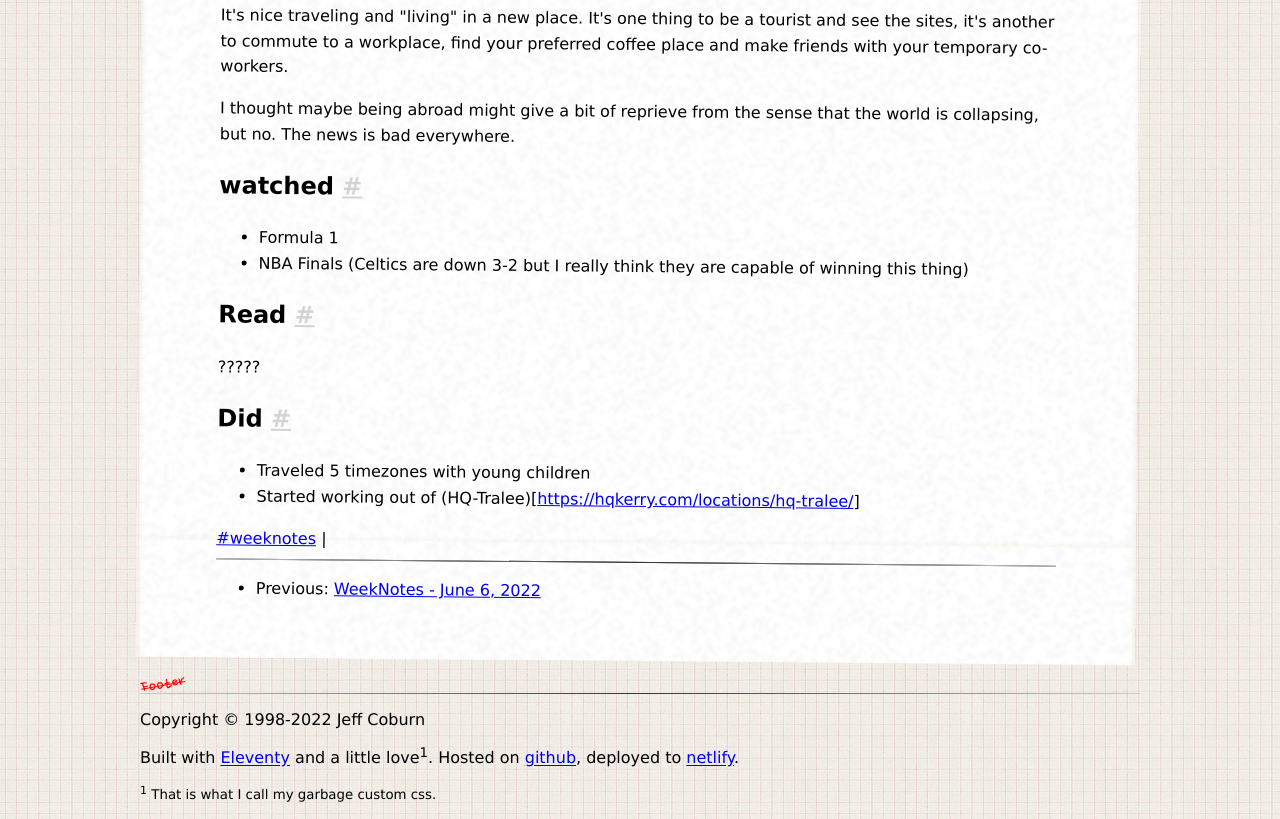
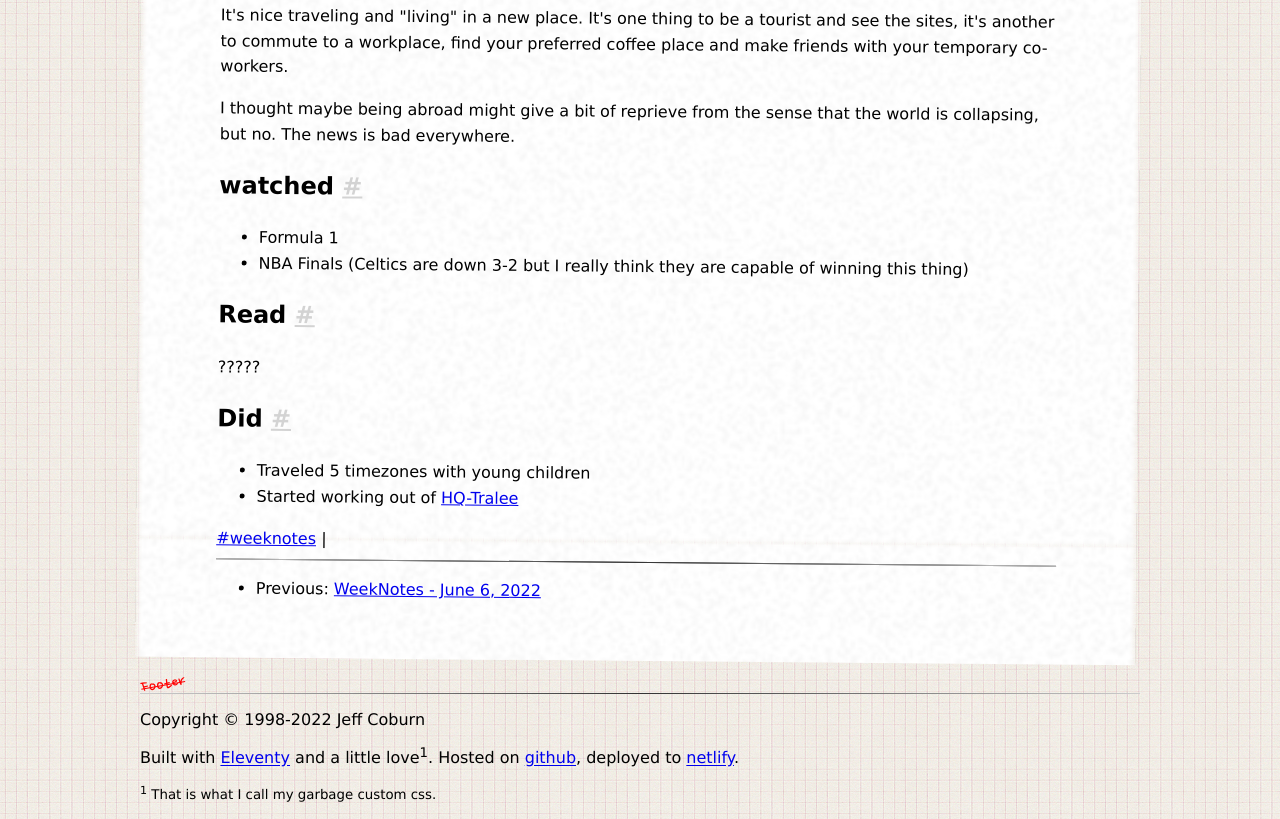
Before and after one commit to coburnicus/jeffcoburn.com, an Eleventy site: page posts/weeknotes/06-13-2022.md in a window 1280 px wide. Shown: the part 625-1444 px from the top of the page. Built offline with nearby package versions, Linux system fonts and the light colour scheme; Eleventy itself is replaced by a stand-in of ours; files that its build step writes are made by us from their sources.

Commit message:
Update 06-13-2022.md

```diff
--- a/posts/weeknotes/06-13-2022.md
+++ b/posts/weeknotes/06-13-2022.md
@@ -22,4 +22,4 @@ I thought maybe being abroad might give a bit of reprieve from the sense that th
 
 ## Did
 - Traveled 5 timezones with young children
-- Started working out of (HQ-Tralee)[https://hqkerry.com/locations/hq-tralee/]
+- Started working out of [HQ-Tralee](https://hqkerry.com/locations/hq-tralee/)
```
